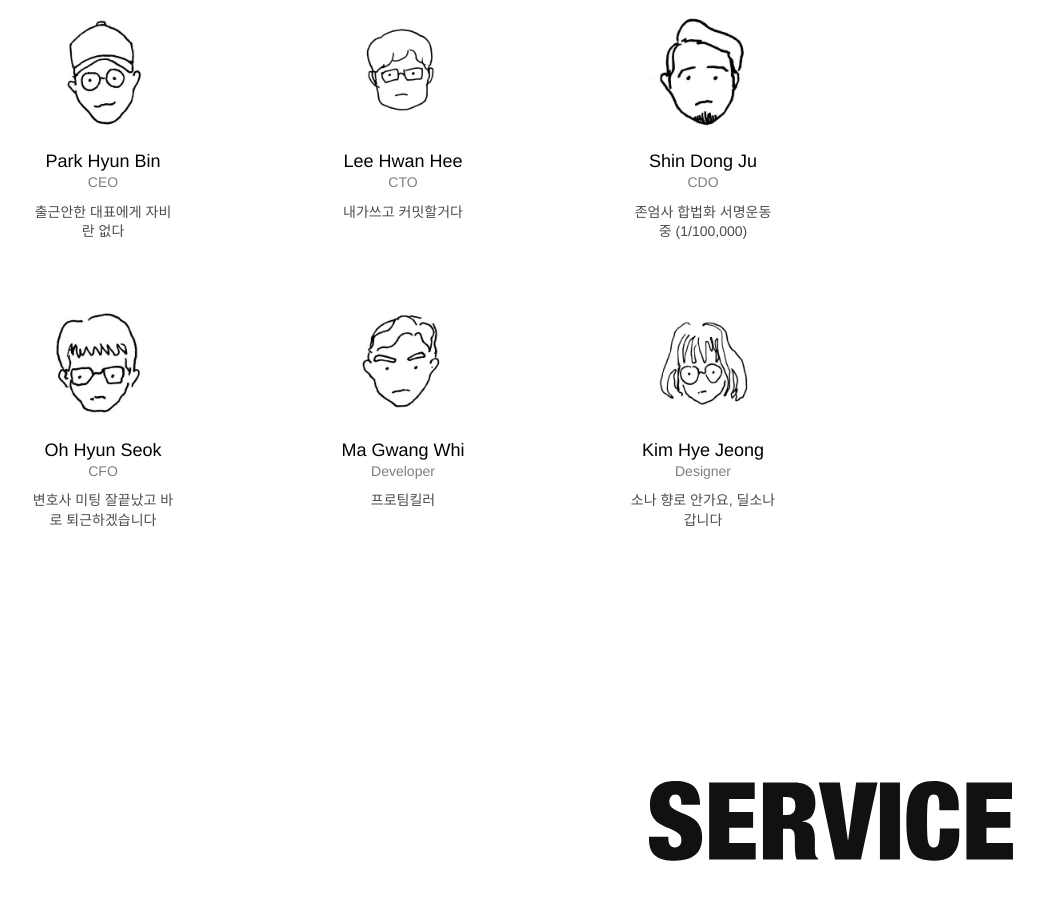
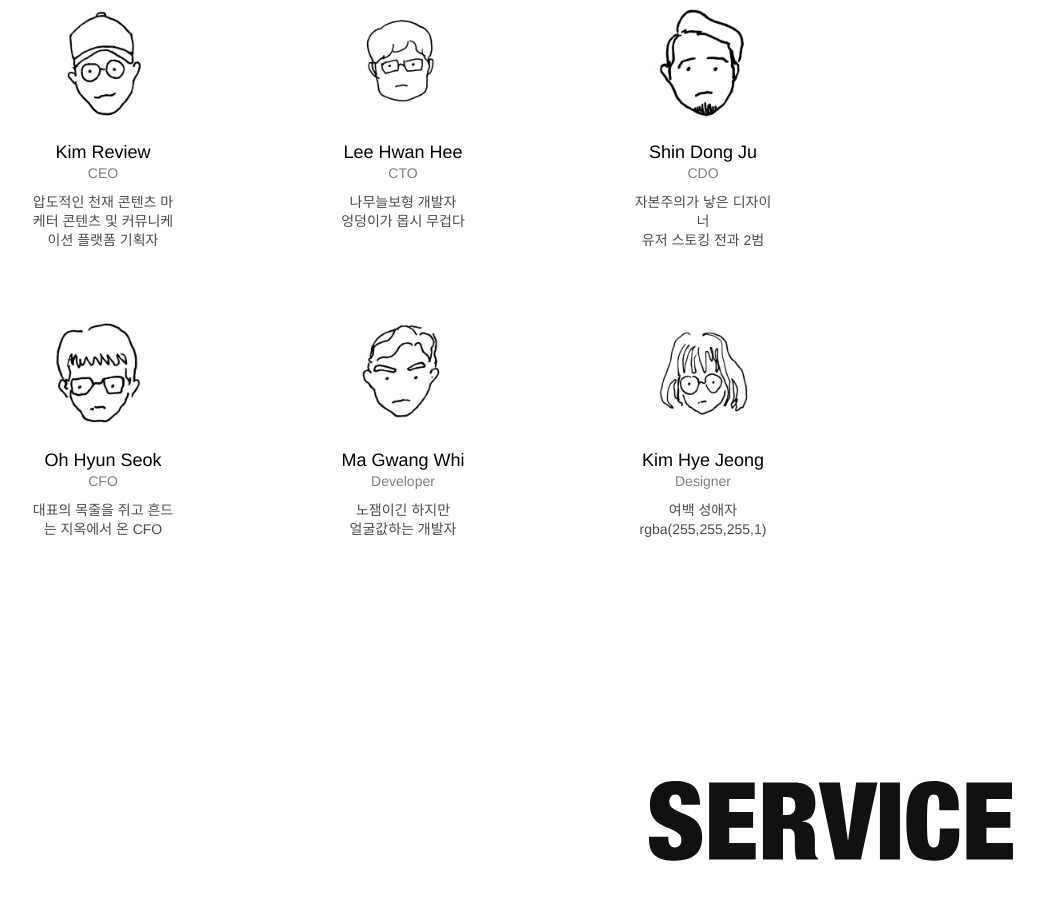
Before and after one commit to republicdot/republicdot.github.io, a plain HTML site: page index.html in a window 1280 px wide. Shown: the part 1755-2654 px from the top of the page, without its empty margins (237-1280 px from the left). Drawn offline with Linux system fonts and the light colour scheme.

Commit message:
소개문구 조정

```diff
--- a/index.html
+++ b/index.html
@@ -75,24 +75,24 @@
                 <div class="row">
                     <div class="card">
                         <div class="photo member1"></div>
-                        <p class="name">Park Hyun Bin</p>
+                        <p class="name">Kim Review</p>
 
                         <p class="lv">CEO</p>
-                        <p class="disc">출근안한 대표에게 자비란 없다</p>
+                        <p class="disc">압도적인 천재 콘텐츠 마케터 콘텐츠 및  커뮤니케이션 플랫폼 기획자</p>
                     </div>
                     <div class="card">
                         <div class="photo member2"></div>
                         <p class="name">Lee Hwan Hee</p>
 
                         <p class="lv">CTO</p>
-                        <p class="disc">내가쓰고 커밋할거다</p>
+                        <p class="disc">나무늘보형 개발자<br/>엉덩이가 몹시 무겁다</p>
                     </div>
                     <div class="card">
                         <div class="photo member3"></div>
                         <p class="name">Shin Dong Ju</p>
 
                         <p class="lv">CDO</p>
-                        <p class="disc">존엄사 합법화 서명운동 중 (1/100,000)</p>
+                        <p class="disc">자본주의가 낳은 디자이너<br/>유저 스토킹 전과 2범</p>
                     </div>
 
                     <div class="card">
@@ -100,21 +100,21 @@
                         <p class="name">Oh Hyun Seok</p>
 
                         <p class="lv">CFO</p>
-                        <p class="disc">변호사 미팅 잘끝났고 바로 퇴근하겠습니다</p>
+                        <p class="disc">대표의 목줄을 쥐고 흔드는 지옥에서 온 CFO</p>
                     </div>
                     <div class="card">
                         <div class="photo member5"></div>
                         <p class="name">Ma Gwang Whi</p>
 
                         <p class="lv">Developer</p>
-                        <p class="disc">프로팀킬러</p>
+                        <p class="disc">노잼이긴 하지만<br/>얼굴값하는 개발자</p>
                     </div>
                     <div class="card">
                         <div class="photo member6"></div>
                         <p class="name">Kim Hye Jeong</p>
 
                         <p class="lv">Designer</p>
-                        <p class="disc">소나 향로 안가요, 딜소나 갑니다</p>
+                        <p class="disc">여백 성애자 <br/>rgba(255,255,255,1)</p>
                     </div>
                 </div>
             </div>
```
